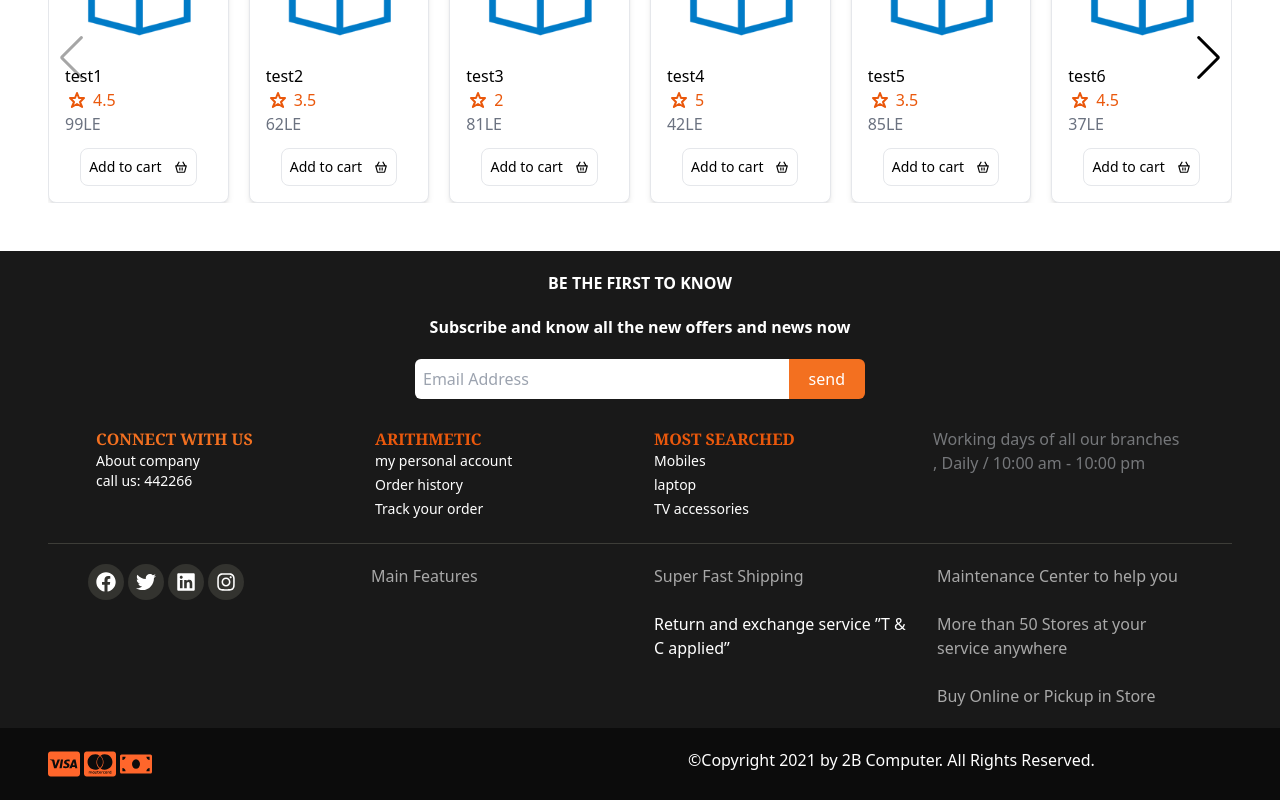
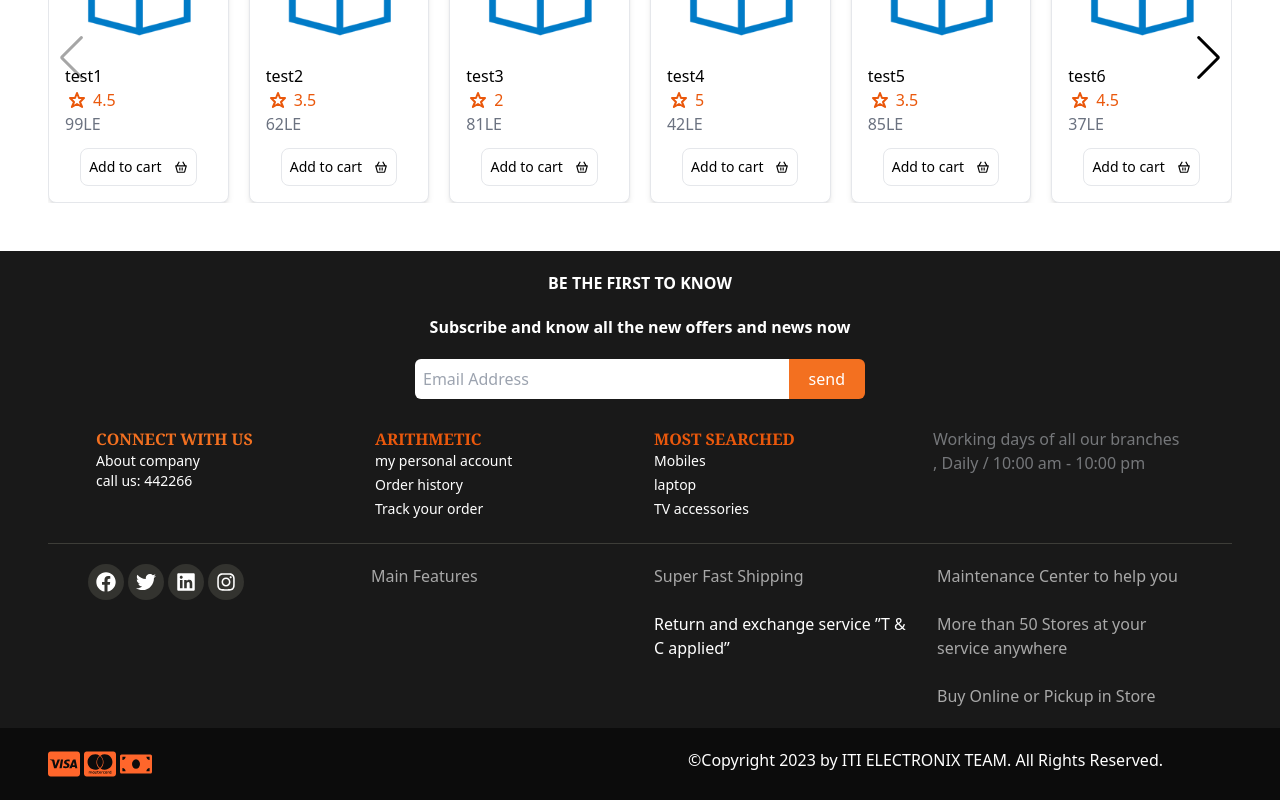
Before and after one commit to eslamsobhy/ecommerce-front-end, a React (Vite) app: page / in a window 1280 px wide. Shown: the part 2613-3413 px from the top of the page. Built offline with nearby package versions, Linux system fonts and the light colour scheme.

Commit message:
fix some bugs and styles

```diff
--- a/src/UI/Modal.jsx
+++ b/src/UI/Modal.jsx
@@ -12,7 +12,7 @@ function Backdrop(props) {
 
 function ModalOverlay(props) {
   return (
-    <div className="fixed top-1/2 left-1/2 transform -translate-x-1/2 -translate-y-1/2  bg-white px-5 py-10 rounded-lg shadow-md z-30 animate-slide-down">
+    <div className="fixed z-[51] top-1/2 left-1/2 transform -translate-x-1/2 -translate-y-1/2  bg-white px-5 py-10 rounded-lg shadow-md animate-slide-down">
       {props.children}
     </div>
   );
--- a/src/components/Footer.jsx
+++ b/src/components/Footer.jsx
@@ -169,7 +169,7 @@ const Footer = () => {
             </div>
           </div>
           <div className="col-span-1 md:col-span-1 ml-12 ">
-            <p className="text-white">©Copyright 2021 by 2B Computer. All Rights Reserved.</p>
+            <p className="text-white">©Copyright 2023 by ITI ELECTRONIX TEAM. All Rights Reserved.</p>
           </div>
         </section>
       </footer>
--- a/src/components/Navbar.jsx
+++ b/src/components/Navbar.jsx
@@ -104,7 +104,7 @@ const Navbar = (props) => {
                 )}
               </div>
             ) : (
-              <button onClick={userCTX.toggleModal}>SignIn</button>
+              <button className="hover:text-gray-400" onClick={userCTX.toggleModal}>SignIn</button>
             )}
           </li>
           <li className="sm:mx-3 mx-1">
```
